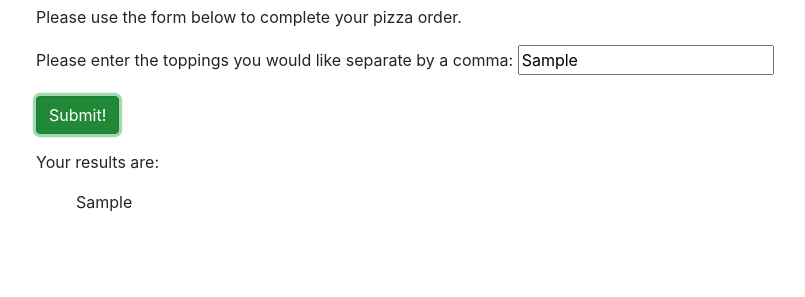
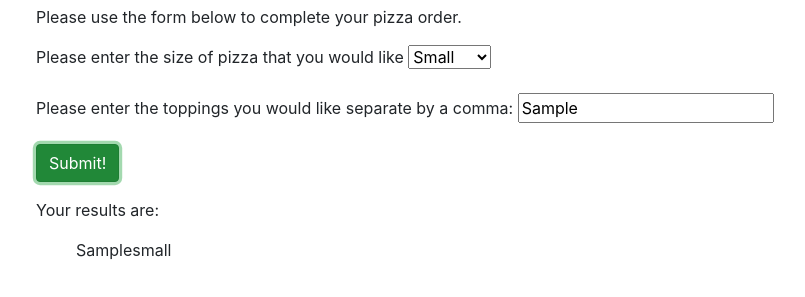
Before and after one commit to austinschrader/friday-oop-project, a plain HTML site: page index.html in a window 1280 px wide. Both pictures are taken after typing "Sample" into the empty fields and a click on the button "Submit!". Shown: the part 51-348 px from the top of the page, without its empty margins (49-854 px from the left). Drawn offline with Linux system fonts and the light colour scheme.

Commit message:
Update the variable names for the form and JS variables

```diff
--- a/index.html
+++ b/index.html
@@ -12,19 +12,23 @@
 			<form id="formOne">
 				<p>Please use the form below to complete your pizza order.</p>
 				<div class="form-group">
-					<label for="toppings"
+					<label for="userToppings"
+						>Please enter the size of pizza that you would like</label
+					>
+					<select id="userToppings" name="pizzaSize">
+						<option value="small">Small</option>
+						<option value="small">Medium</option>
+						<option value="small">Large</option>
+					</select>
+				</div>
+				<div class="form-group">
+					<label for="userSize"
 						>Please enter the toppings you would like separate by a
 						comma:</label
 					>
-					<input id="toppings" type="text" />
+					<input id="userSize" type="text" />
 				</div>
-				<!-- <div class="form-group">
-					<label for="userInput"
-						>Please enter the toppings you would like separate by a
-						comma:</label
-					>
-					<input id="userInput" type="text" />
-				</div> -->
+
 				<button type="submit" class="btn btn-success">Submit!</button>
 			</form>
 
--- a/js/scripts.js
+++ b/js/scripts.js
@@ -22,7 +22,9 @@ Pizza.prototype.calcPizza = function (Pizza) {
 $(document).ready(function () {
 	$('#formOne').submit(function () {
 		event.preventDefault();
-		let userToppings = $('#toppings').val();
+		let userToppings = $('#userToppings').val();
+		let userSize = $('#userSize').val();
+		$('.userResults2').empty().append(userSize);
 		$('.userResults2').append(userToppings);
 		console.log(userToppings);
 		// numberTo(userInput);
```
